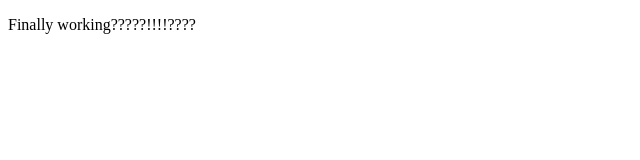
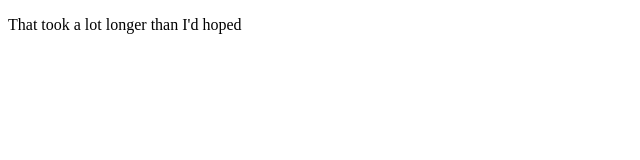
Before and after one commit to KML-projects/VS_code_test, a plain HTML site: page test.html in a window 1280 px wide. Shown: the whole page, without its empty margins (0-640 px from the left). Drawn offline with Linux system fonts and the light colour scheme.

Commit message:
Update I

```diff
--- a/test.html
+++ b/test.html
@@ -6,6 +6,6 @@
     <title>Document</title>
 </head>
 <body>
-    <p> Finally working?????!!!!????</p>
+    <p> That took a lot longer than I'd hoped</p>
 </body>
 </html>
```
